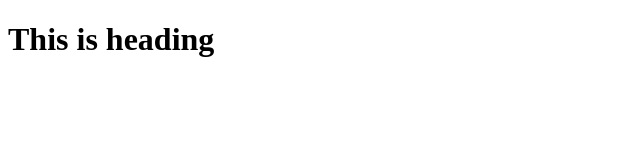
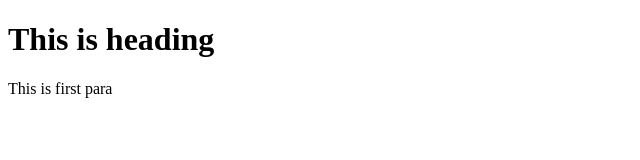
Before and after one commit to rupeshsm/web-dev, a plain HTML site: page index.html in a window 1280 px wide. Shown: the whole page, without its empty margins (0-640 px from the left). Drawn offline with Linux system fonts and the light colour scheme.

Commit message:
para added

```diff
--- a/index.html
+++ b/index.html
@@ -6,5 +6,6 @@
   </head>
   <body>
     <h1> This is heading </h1>
+    <p> This is first para</p>
   </body>
 </html>
```
